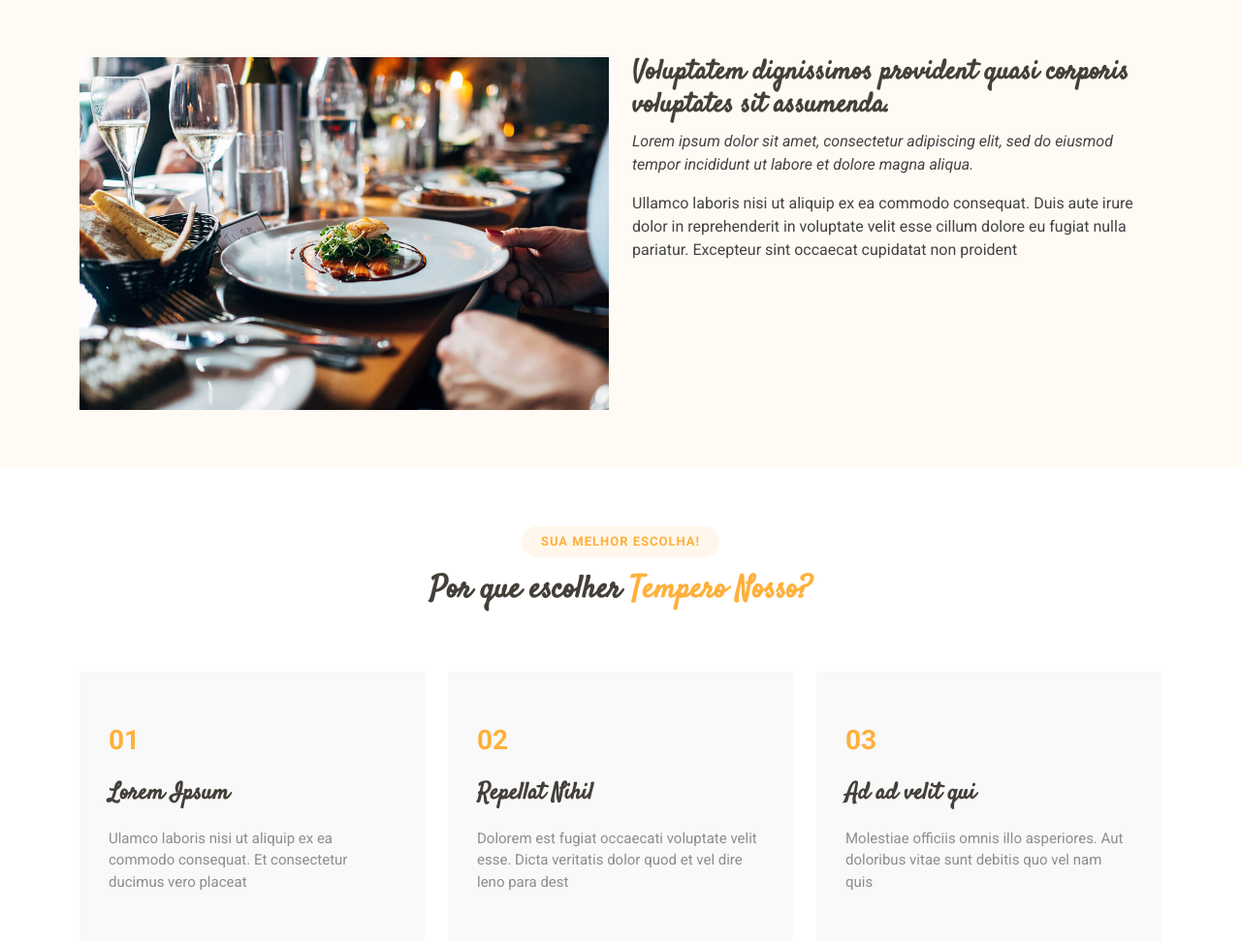
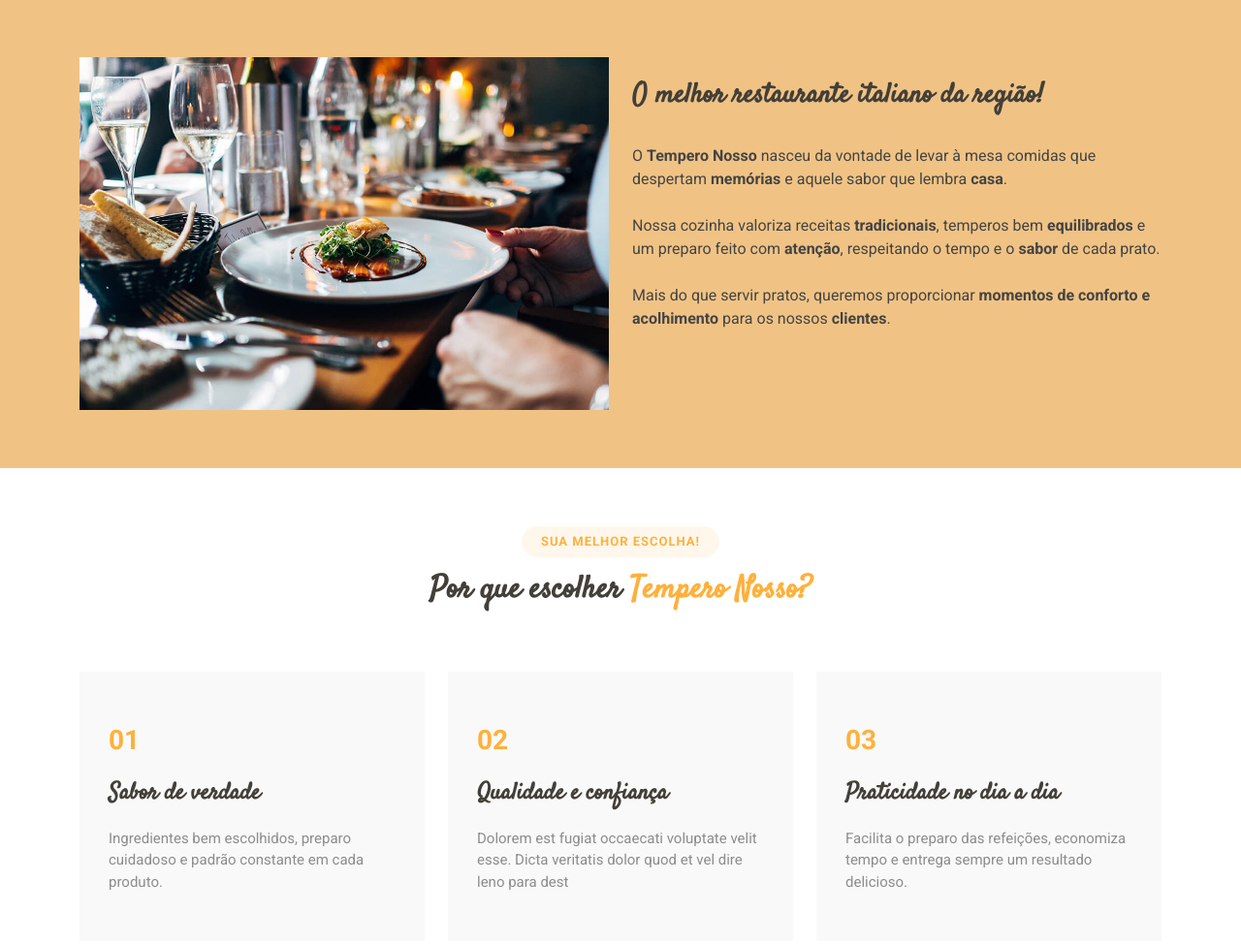
Before and after one commit to MariaTagomori/ProjetoTemperoNosso, a plain HTML site: page webarquivos/index.html in a window 1280 px wide. Shown: the part 801-1775 px from the top of the page at 97% size. Drawn offline with Linux system fonts and the light colour scheme; files whose address does not match are found by name.

Commit message:
codificando escolha

```diff
--- a/css/style.css
+++ b/css/style.css
@@ -28,7 +28,7 @@
 /* Color Presets - These classes override global colors when applied to any section or element, providing reuse of the sam color scheme. */
 
 .light-background {
-  --background-color: #fffaf3;
+  --background-color: #f0c385;
   --surface-color: #ffffff;
 }
 
--- a/webarquivos/index.html
+++ b/webarquivos/index.html
@@ -120,19 +120,21 @@
             <img src="../img/about.jpg" class="img-fluid" alt="">
           </div>
           <div class="col-lg-6 content" data-aos="fade-up" data-aos-delay="200">
-            <h3>Voluptatem dignissimos provident quasi corporis voluptates sit assumenda.</h3>
-            <p class="fst-italic">
-              Lorem ipsum dolor sit amet, consectetur adipiscing elit, sed do eiusmod tempor incididunt ut labore et dolore
-              magna aliqua.
+             <br> <h3>O melhor restaurante italiano da região!</h3>
+             <br>
+            <p>
+              O <b>Tempero Nosso</b> nasceu da vontade de levar à mesa comidas que despertam <b>memórias</b> e aquele sabor que lembra <b>casa</b>. <br>
+
+<br>Nossa cozinha valoriza receitas <b>tradicionais</b>, temperos bem <b>equilibrados</b> e um preparo feito com <b>atenção</b>, respeitando o tempo e o <b>sabor</b> de cada prato.
+<br>
+<br>Mais do que servir pratos, queremos proporcionar <b>momentos de conforto e acolhimento</b> para os nossos <b>clientes</b>.
             </p>
-            <p>
-              Ullamco laboris nisi ut aliquip ex ea commodo consequat. Duis aute irure dolor in reprehenderit in voluptate
-              velit esse cillum dolore eu fugiat nulla pariatur. Excepteur sint occaecat cupidatat non proident
-            </p>
+
           </div>
         </div>
 
       </div>
+
 
     </section><!-- /About Section -->
 
@@ -152,15 +154,15 @@
           <div class="col-lg-4" data-aos="fade-up" data-aos-delay="100">
             <div class="card-item">
               <span>01</span>
-              <h4><a href="" class="stretched-link">Lorem Ipsum</a></h4>
-              <p>Ulamco laboris nisi ut aliquip ex ea commodo consequat. Et consectetur ducimus vero placeat</p>
+              <h4><a href="" class="stretched-link">Sabor de verdade</a></h4>
+              <p>Ingredientes bem escolhidos, preparo cuidadoso e padrão constante em cada produto.</p>
             </div>
           </div><!-- Card Item -->
 
           <div class="col-lg-4" data-aos="fade-up" data-aos-delay="200">
             <div class="card-item">
               <span>02</span>
-              <h4><a href="" class="stretched-link">Repellat Nihil</a></h4>
+              <h4><a href="" class="stretched-link">Qualidade e confiança</a></h4>
               <p>Dolorem est fugiat occaecati voluptate velit esse. Dicta veritatis dolor quod et vel dire leno para dest</p>
             </div>
           </div><!-- Card Item -->
@@ -168,8 +170,8 @@
           <div class="col-lg-4" data-aos="fade-up" data-aos-delay="300">
             <div class="card-item">
               <span>03</span>
-              <h4><a href="" class="stretched-link">Ad ad velit qui</a></h4>
-              <p>Molestiae officiis omnis illo asperiores. Aut doloribus vitae sunt debitis quo vel nam quis</p>
+              <h4><a href="" class="stretched-link">Praticidade no dia a dia</a></h4>
+              <p>Facilita o preparo das refeições, economiza tempo e entrega sempre um resultado delicioso.</p>
             </div>
           </div><!-- Card Item -->
 
```
